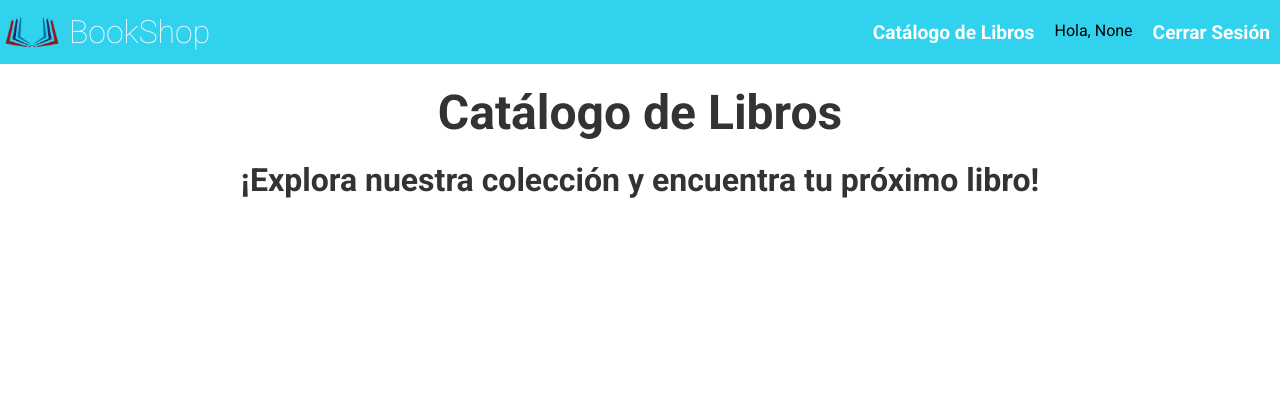
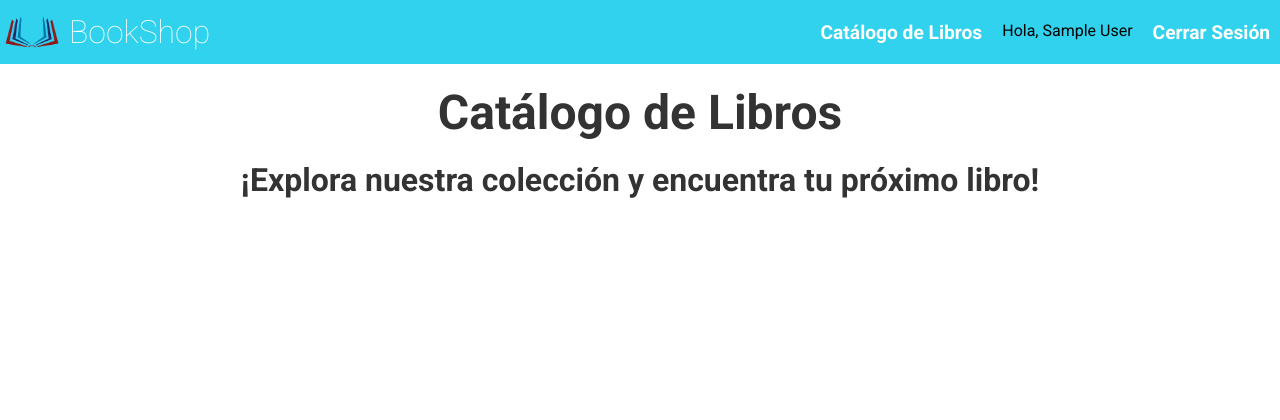
Before and after one commit to PieroD04/webapp, a Flask app: page /catalogo in a window 1280 px wide. Shown: the top 420 px of the page. Run offline with Flask 2, Linux system fonts and the light colour scheme; the visitor is signed in with stand-in values (Sample User, id 1); data that the repository does not hold is empty.

Commit message:
fix: fixed session import

```diff
--- a/app.py
+++ b/app.py
@@ -1,20 +1,5 @@
-from flask import Flask, render_template, request, redirect, url_for
+from flask import Flask, render_template, request, redirect, url_for, session
 import mysql.connector
-
-def obtener_nombre_usuario(user_id):
-    try:
-        # Obtain the user name from the database
-        cursor.execute("SELECT nombre FROM clientes WHERE id = %s", (user_id,))
-        # Fetch one record
-        usuario = cursor.fetchone()
-        # Return the user name
-        if usuario:
-            return usuario
-        else:
-            return None
-    except mysql.connector.Error as error:
-        # Render an error page with the error message
-        return render_template('error.html', message=error)
 
 # Create Flask app
 app = Flask(
@@ -24,9 +9,9 @@ app = Flask(
 )
 app.secret_key = 'bookshop56420'
 
-session = dict()
-session['user_id'] = 0
-session['user_name'] = None
+#session = dict()
+#session['user_id'] = 0
+#session['user_name'] = None
 
 # Connect to MySQL database
 db_connection = mysql.connector.connect(
@@ -40,7 +25,7 @@ cursor = db_connection.cursor(dictionary=True)
 @app.route('/')
 @app.route('/home')
 def home():
-    if session['user_id'] != 0:
+    if session['user_id']:
         nombre_usuario = session['user_name']
         return render_template('index.html', nombre_usuario=nombre_usuario)
     else:
@@ -48,11 +33,6 @@ def home():
 
 @app.route('/catalogo')
 def catalogo():
-    if session['user_id'] != 0:
-        nombre_usuario = session['user_name']
-    else:
-        nombre_usuario = None
-
     # Consulta para obtener todas las categorías
     cursor.execute("SELECT * FROM categorias")
     categorias = cursor.fetchall()
@@ -63,7 +43,11 @@ def catalogo():
         cursor.execute("SELECT * FROM libros WHERE categoria_id = %s", (categoria['id'],))
         libros_por_categoria[categoria['nombre']] = cursor.fetchall()
 
-    return render_template('catalogo.html', libros_por_categoria=libros_por_categoria, nombre_usuario=nombre_usuario)
+    if session['user_id']:
+        nombre_usuario = session['user_name']
+        return render_template('catalogo.html', libros_por_categoria=libros_por_categoria, nombre_usuario=nombre_usuario)
+    else:
+        return render_template('catalogo.html', libros_por_categoria=libros_por_categoria)
 
 @app.route('/login', methods=['GET', 'POST'])
 def login():
@@ -123,16 +107,17 @@ def register():
 
 @app.route('/mensaje')
 def mensaje():
-    if session['user_id'] != 0:
-        nombre_usuario = obtener_nombre_usuario(session['user_id'])
+    if session['user_id']:
+        nombre_usuario = session['user_name']
+        return render_template('mensaje.html', nombre_usuario=nombre_usuario)
     else:
-        nombre_usuario = None
+        return render_template('mensaje.html')
 
-    return render_template('mensaje.html', nombre_usuario=nombre_usuario)
+
 
 @app.route('/pedido/<int:libro_id>', methods=['GET', 'POST'])
 def pedido(libro_id):
-    if session['user_id'] != 0:
+    if not session['user_id']:
         message = "Por favor inicia sesión para realizar un pedido"
         return render_template('login.html', message=message)
 
@@ -157,10 +142,8 @@ def pedido(libro_id):
 
 @app.route('/logout')
 def logout():
-    session['user_id'] = 0
-    session['user_name'] = None
+    session.clear()
     return redirect(url_for('home'))
-
 
 
 if __name__ == '__main__':
--- a/templates/catalogo.html
+++ b/templates/catalogo.html
@@ -17,7 +17,7 @@
         </a>
         <ul class="navbar">
             <li><a href="catalogo">Catálogo de Libros</a></li>
-            {% if session['user_id'] != 0 %}
+            {% if session['user_id'] %}
             <li>Hola, {{ nombre_usuario }}</li>
             <li><a href="logout">Cerrar Sesión</a></li>
             {% else %}
--- a/templates/error.html
+++ b/templates/error.html
@@ -37,7 +37,7 @@
         </a>
         <ul class="navbar">
             <li><a href="/catalogo">Catálogo de Libros</a></li>
-            {% if session['user_id'] != 0 %}
+            {% if session['user_id'] %}
             <li>Hola, {{ nombre_usuario }}</li>
             <li><a href="/logout">Cerrar Sesión</a></li>
             {% else %}
--- a/templates/index.html
+++ b/templates/index.html
@@ -17,7 +17,7 @@
         </a>
         <ul class="navbar">
             <li><a href="catalogo">Catálogo de Libros</a></li>
-            {% if session['user_id'] != 0 %}
+            {% if session['user_id'] %}
             <li>Hola, {{ nombre_usuario }}</li>
             <li><a href="logout">Cerrar Sesión</a></li>
             {% else %}
--- a/templates/mensaje.html
+++ b/templates/mensaje.html
@@ -17,7 +17,7 @@
         </a>
         <ul class="navbar">
             <li><a href="/catalogo">Catálogo de Libros</a></li>
-            {% if session['user_id'] != 0 %}
+            {% if session['user_id'] %}
             <li>Hola, {{ nombre_usuario }}</li>
             <li><a href="/logout">Cerrar Sesión</a></li>
             {% else %}
--- a/templates/pedido.html
+++ b/templates/pedido.html
@@ -17,7 +17,7 @@
         </a>
         <ul class="navbar">
             <li><a href="/catalogo">Catálogo de Libros</a></li>
-            {% if session['user_id'] != 0 %}
+            {% if session['user_id'] %}
             <li>Hola, {{ nombre_usuario }}</li>
             <li><a href="/logout">Cerrar Sesión</a></li>
             {% else %}
```
